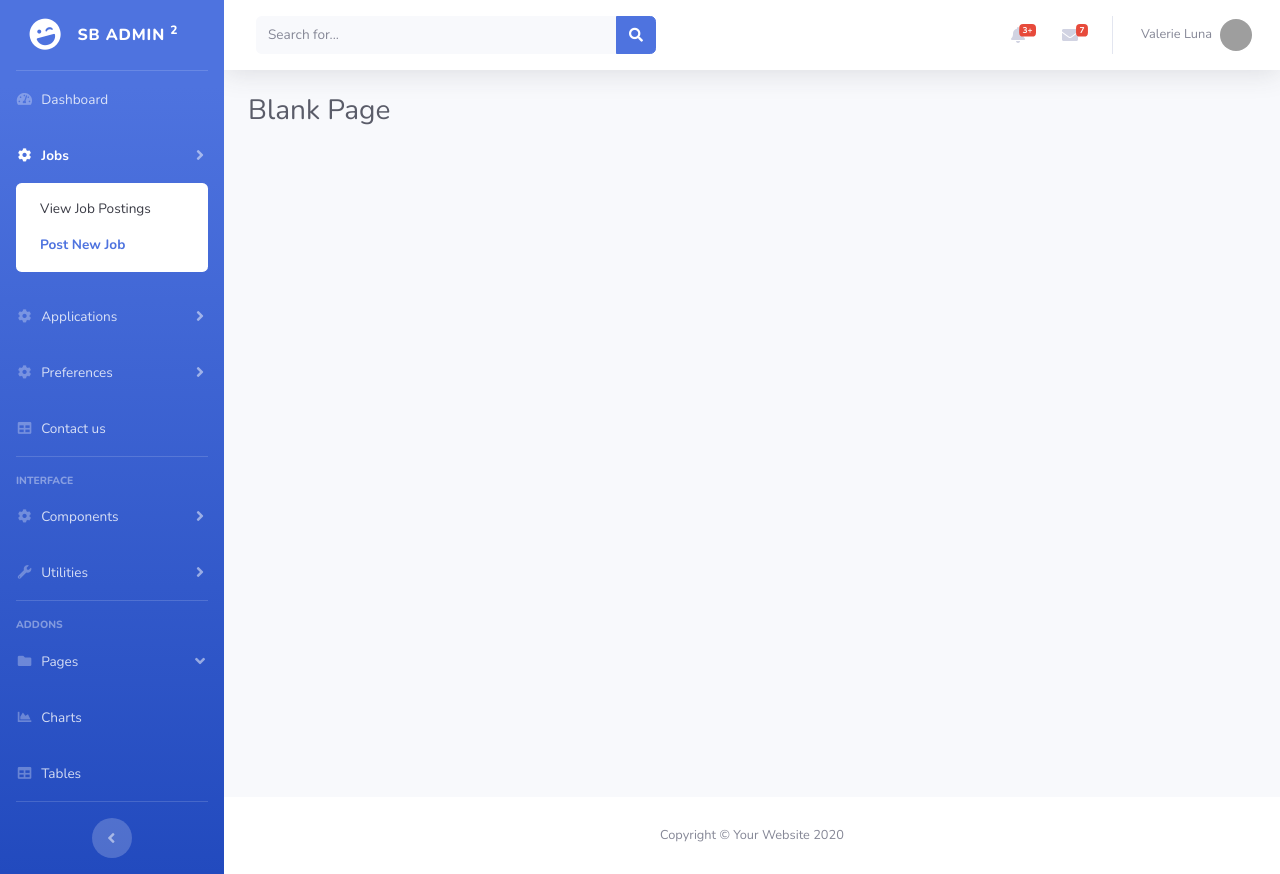
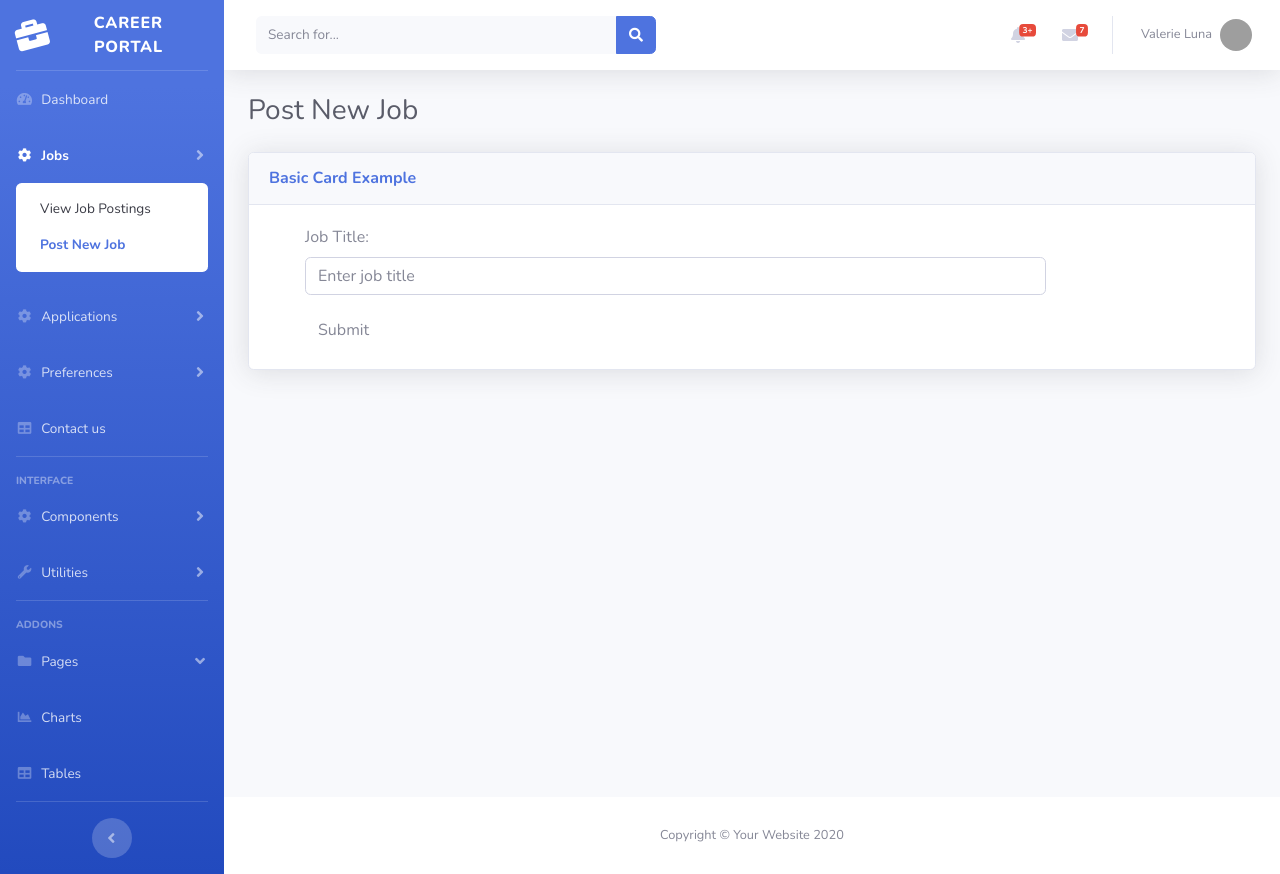
Before and after one commit to DucNgn/Web-Career-Portal, a Flask app: page /postJobs in a window 1280 px wide. Run offline with Flask 2, Linux system fonts and the light colour scheme; some libraries are stand-ins or nearby versions; grey boxes are pictures that could not be loaded.

Commit message:
postJobs insert query example done

```diff
--- a/app.py
+++ b/app.py
@@ -1,5 +1,5 @@
 #!/usr/bin/env python
-from flask import Flask, url_for, render_template
+from flask import Flask, url_for, render_template, request
 import dbfunctions
 import jinja2.exceptions
 
@@ -8,15 +8,19 @@ app = Flask(__name__)
 def index():
     return render_template('index.html')
 
-@app.route('/<pagename>')
-def admin(pagename):
-    return render_template(pagename+'.html')
-
 @app.route('/viewJobs')
 def viewJobs():
     field_names, results = dbfunctions.getJobs()
 
     return render_template('viewJobs.html', jobs = results, jobsHeaders = field_names)
+
+@app.route('/postJobs', methods=['POST'])
+def postJob():
+    if(request.form is not None):
+        job_title = request.form['jobTitle']
+        dbfunctions.postJob(job_title)
+        return render_template('postJobs.html',message="Success, job has been created!")
+    return render_template('postJobs.html')
 
 @app.errorhandler(jinja2.exceptions.TemplateNotFound)
 def template_not_found(e):
@@ -26,5 +30,9 @@ def template_not_found(e):
 def not_found(e):
     return render_template('404.html')
 
+@app.route('/<pagename>')
+def admin(pagename):
+    return render_template(pagename+'.html')
+
 if __name__ == '__main__':
     app.run(debug=True)
--- a/templates/base.html
+++ b/templates/base.html
@@ -9,7 +9,7 @@
   <meta name="description" content="">
   <meta name="author" content="">
 
-  <title>SB Admin 2 - Base</title>
+  <title>Career Portal</title>
 
   <!-- Custom fonts for this template-->
   <link rel="stylesheet" href="{{ url_for('static', filename='vendor/fontawesome-free/css/all.min.css') }}">
@@ -31,9 +31,9 @@
       <!-- Sidebar - Brand -->
       <a class="sidebar-brand d-flex align-items-center justify-content-center" href="index">
         <div class="sidebar-brand-icon rotate-n-15">
-          <i class="fas fa-laugh-wink"></i>
+          <i class="fa fa-briefcase"></i>
         </div>
-        <div class="sidebar-brand-text mx-3">SB Admin <sup>2</sup></div>
+        <div class="sidebar-brand-text mx-3">Career Portal</div>
       </a>
 
       <!-- Divider -->
--- a/templates/postJobs.html
+++ b/templates/postJobs.html
@@ -5,7 +5,37 @@
         <div class="container-fluid">
 
           <!-- Page Heading -->
-          <h1 class="h3 mb-4 text-gray-800">Blank Page</h1>
+          <h1 class="h3 mb-4 text-gray-800">Post New Job</h1>
+
+          <div class="row">
+
+            <div class="col-lg-12">
+
+              <!-- Basic Card Example -->
+              <div class="card shadow mb-12">
+                <div class="card-header py-3">
+                  <h6 class="m-0 font-weight-bold text-primary">Basic Card Example</h6>
+                </div>
+                <div class="card-body">
+                  <div class="container">
+                    <!-- <h2>Horizontal form</h2> -->
+                    <form class="form-horizontal" action="{{ url_for('postJob') }}"  method="post">
+                      <div class="form-group">
+                        <label class="control-label col-sm-2" for="jobTitle">Job Title:</label>
+                        <div class="col-sm-10">
+                          <input type="jobTitle" class="form-control" id="jobTitle" placeholder="Enter job title" name="jobTitle">
+                        </div>
+                      </div>
+                        <div class="col-sm-offset-2 col-sm-10">
+                          <button type="submit" class="btn btn-default">Submit</button>
+                        </div>
+                      </div>
+                    </form>
+                  </div>
+                </div>
+              </div>
+              <p>{{message}}</p>
+            </div>
 
         </div>
         <!-- /.container-fluid -->
```
Also changed, not shown: dbfunctions.py (+15 -1 lines).
